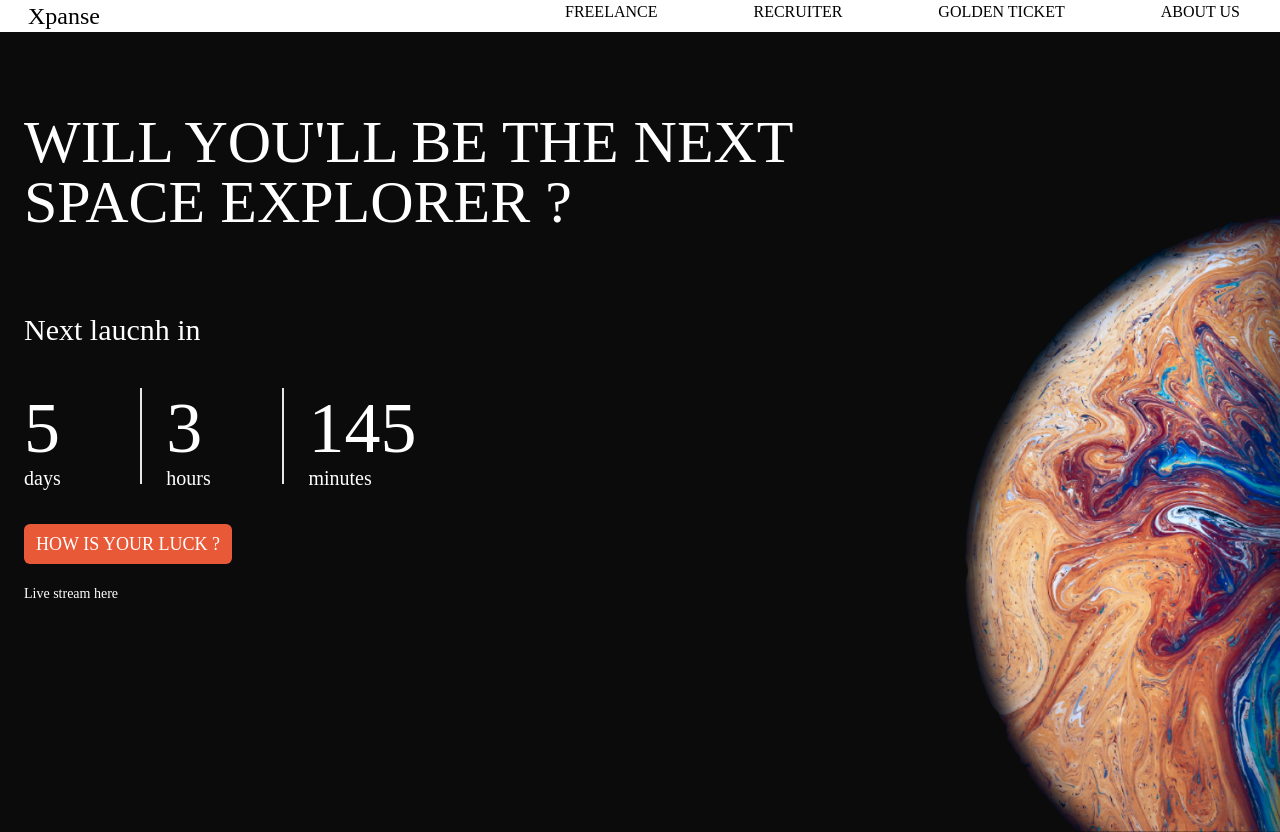
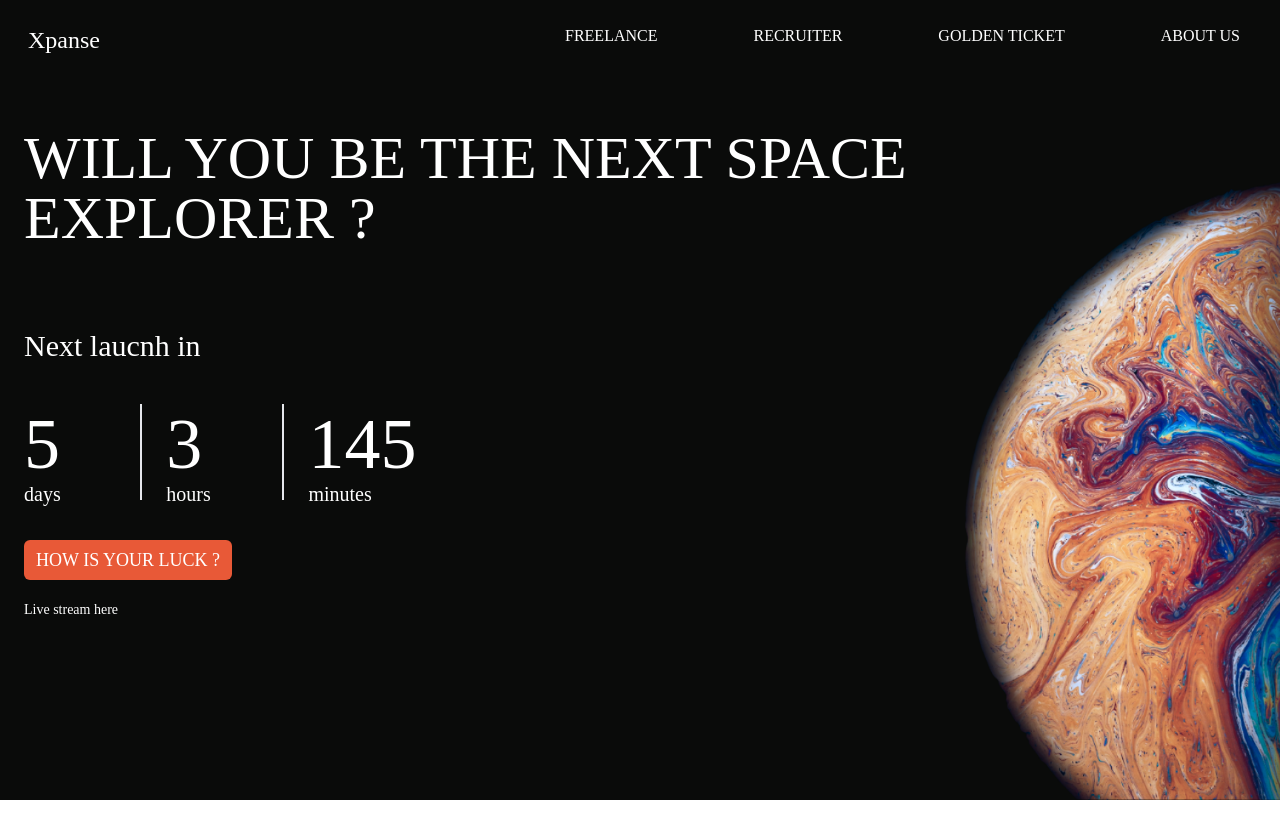
Before and after one commit to QuentinG64/xpanse, a React (Vite) app: page / in a window 1280 px wide. After the commit the page ends 800 px from the top, so only its background shows below. Built offline with nearby package versions, Linux system fonts and the light colour scheme; a web font is replaced by a local one.

Commit message:
made the transparency of the navbar

```diff
--- a/src/App.jsx
+++ b/src/App.jsx
@@ -11,7 +11,7 @@ import Countdown from "./components/Countdown";
 function App() {
   return (
     <Router>
-      <div className="App h-screen w-screen">
+      <div className="App h-screen w-screen bg-main-1">
         <NavBar />
         <GoldenTicket />
         <Routes>
@@ -19,7 +19,6 @@ function App() {
         </Routes>
       </div>
     </Router>
-
   );
 }
 
--- a/src/components/GoldenTicket.jsx
+++ b/src/components/GoldenTicket.jsx
@@ -6,9 +6,9 @@ import Countdown from "./Countdown.jsx";
 const GoldenTicket = () => {
   return (
     <div className="h-screen bg-cover bg-[url('../assets/images/goldenTicketBg.png')] text-main-2">
-      <h1 className="font-title text-main-2 text-6xl w-9/12 pt-20 pl-6">
+      <h1 className="font-title text-main-2 text-6xl w-9/12 pt-32 pl-6">
         {" "}
-        WILL YOU'LL BE THE NEXT SPACE EXPLORER ?
+        WILL YOU BE THE NEXT SPACE EXPLORER ?
       </h1>
       <h2 className="font-title text-main-2 text-3xl pt-20 pb-10 pl-6">
         Next laucnh in{" "}
--- a/src/components/NavBar.jsx
+++ b/src/components/NavBar.jsx
@@ -3,7 +3,8 @@ import { Link } from "react-router-dom";
 
 const NavBar = () => {
   return (
-    <nav className="font-title flex justify-between bg-transparent">
+    <div className="fixed w-full z-50">
+      <nav className="font-title flex justify-between bg-transparent text-main-2 pt-6">
         <p className="flex text-2xl ml-7">Xpanse</p>
         <ul className="mr-10 space-x-4 flex justify-around bg-transparent">
           <li className="pr-20 hover:underline decoration-solid decoration-primary-1">
@@ -15,12 +16,12 @@ const NavBar = () => {
           <li className="pr-20 hover:underline decoration-solid decoration-primary-1">
             <Link to="/GoldenTicket">GOLDEN TICKET</Link>
           </li>
-        <li className=" hover:underline decoration-solid decoration-primary-1">
+          <li className="hover:underline decoration-solid decoration-primary-1">
             <Link to="/AboutUs">ABOUT US</Link>
-
           </li>
         </ul>
       </nav>
+    </div>
   );
 };
 
```
Lines whose indentation alone changed are shown as unchanged.
